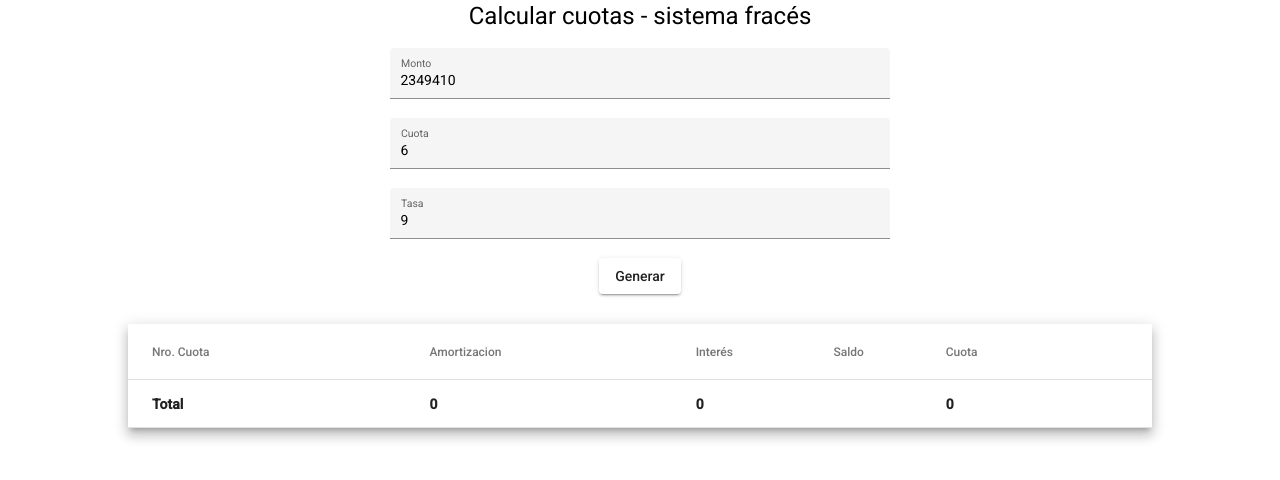
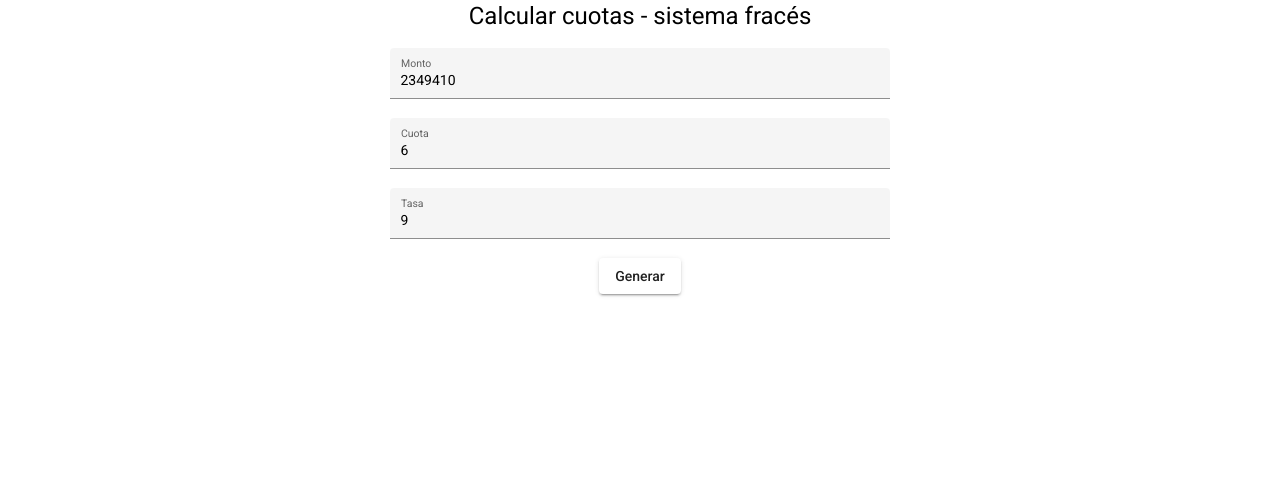
Before and after one commit to ArielAyala/calculador-cuotas-sistema-frances, an Angular app: page / in a window 1280 px wide. Shown: the top 480 px of the page. Built offline with nearby package versions, Linux system fonts and the light colour scheme.

Commit message:
Renderizado condicional de tabla de cuotas

```diff
--- a/src/app/app.component.html
+++ b/src/app/app.component.html
@@ -6,7 +6,7 @@
   <form class="example-form">
     <mat-form-field class="example-full-width" appearance="fill">
       <mat-label>Monto</mat-label>
-      <input name="capital" matInput [(ngModel)]="capital" />
+      <input name="capital" matInput mask="separator.2" thousandSeparator="." [(ngModel)]="capital" />
     </mat-form-field>
 
     <mat-form-field class="example-full-width" appearance="fill">
@@ -28,15 +28,16 @@
     mat-table
     [dataSource]="dataSource"
     class="mat-elevation-z8 tabla-cuotas"
+    *ngIf="this.cuotas.length"
   >
     <ng-container matColumnDef="numero-cuota">
-      <th mat-header-cell *matHeaderCellDef>Nro. Cuota</th>
+      <th mat-header-cell *matHeaderCellDef><b>Nro. Cuota</b></th>
       <td mat-cell *matCellDef="let element">{{ element.numeroCuota }}</td>
       <td mat-footer-cell *matFooterCellDef>Total</td>
     </ng-container>
 
     <ng-container matColumnDef="amortizacion">
-      <th mat-header-cell *matHeaderCellDef>Amortizacion</th>
+      <th mat-header-cell *matHeaderCellDef><b>Amortizacion</b></th>
       <td mat-cell *matCellDef="let element">
         {{ element.amortizacion | separadorMiles }}
       </td>
@@ -44,7 +45,7 @@
     </ng-container>
 
     <ng-container matColumnDef="interes">
-      <th mat-header-cell *matHeaderCellDef>Interés</th>
+      <th mat-header-cell *matHeaderCellDef><b>Interés</b></th>
       <td mat-cell *matCellDef="let element">
         {{ element.interes | separadorMiles }}
       </td>
@@ -52,7 +53,7 @@
     </ng-container>
 
     <ng-container matColumnDef="saldo">
-      <th mat-header-cell *matHeaderCellDef>Saldo</th>
+      <th mat-header-cell *matHeaderCellDef><b>Saldo</b></th>
       <td mat-cell *matCellDef="let element">
         {{ element.saldo | separadorMiles }}
       </td>
@@ -60,7 +61,7 @@
     </ng-container>
 
     <ng-container matColumnDef="cuota">
-      <th mat-header-cell *matHeaderCellDef>Cuota</th>
+      <th mat-header-cell *matHeaderCellDef><b>Cuota</b></th>
       <td mat-cell *matCellDef="let element">
         {{ element.cuota | separadorMiles }}
       </td>
```
